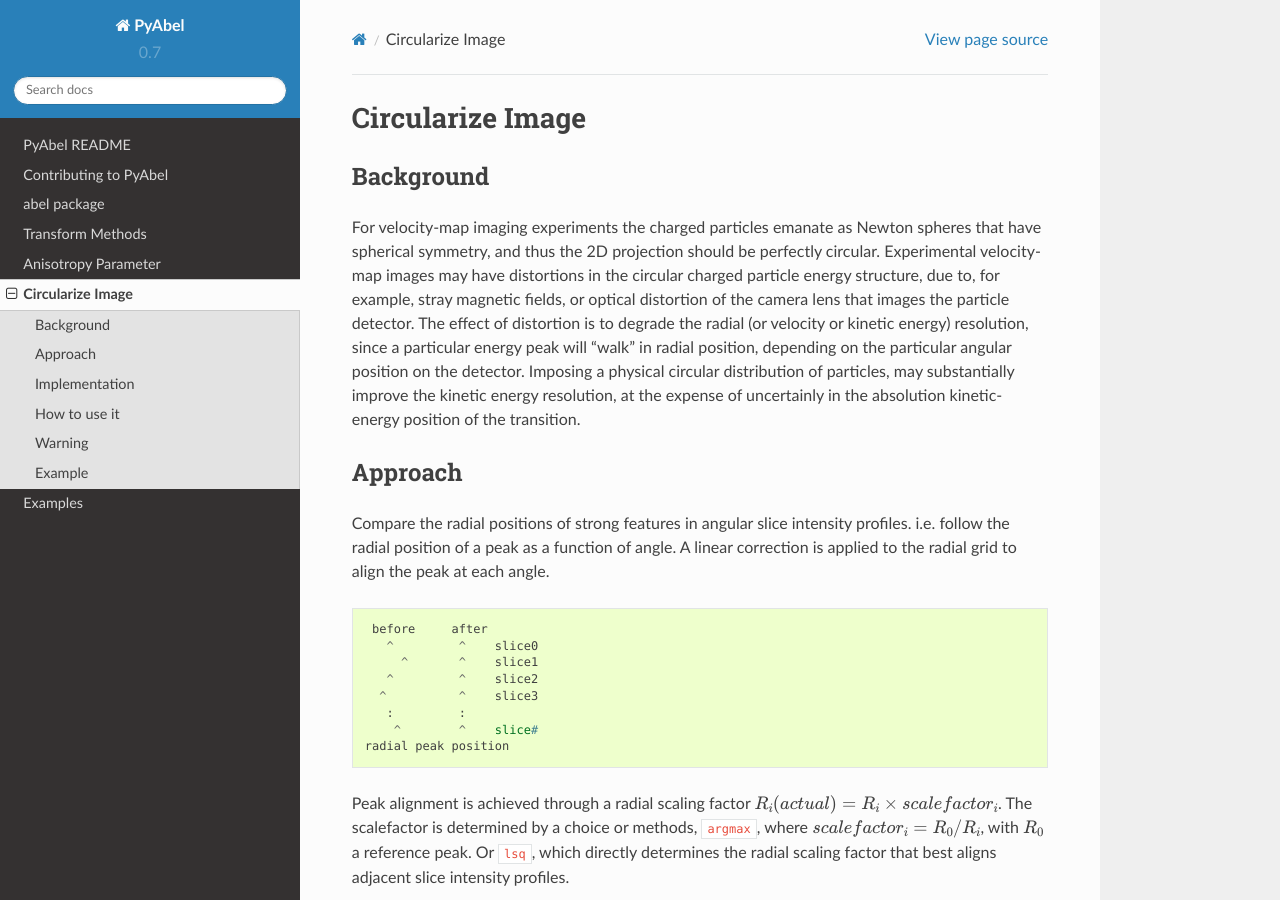
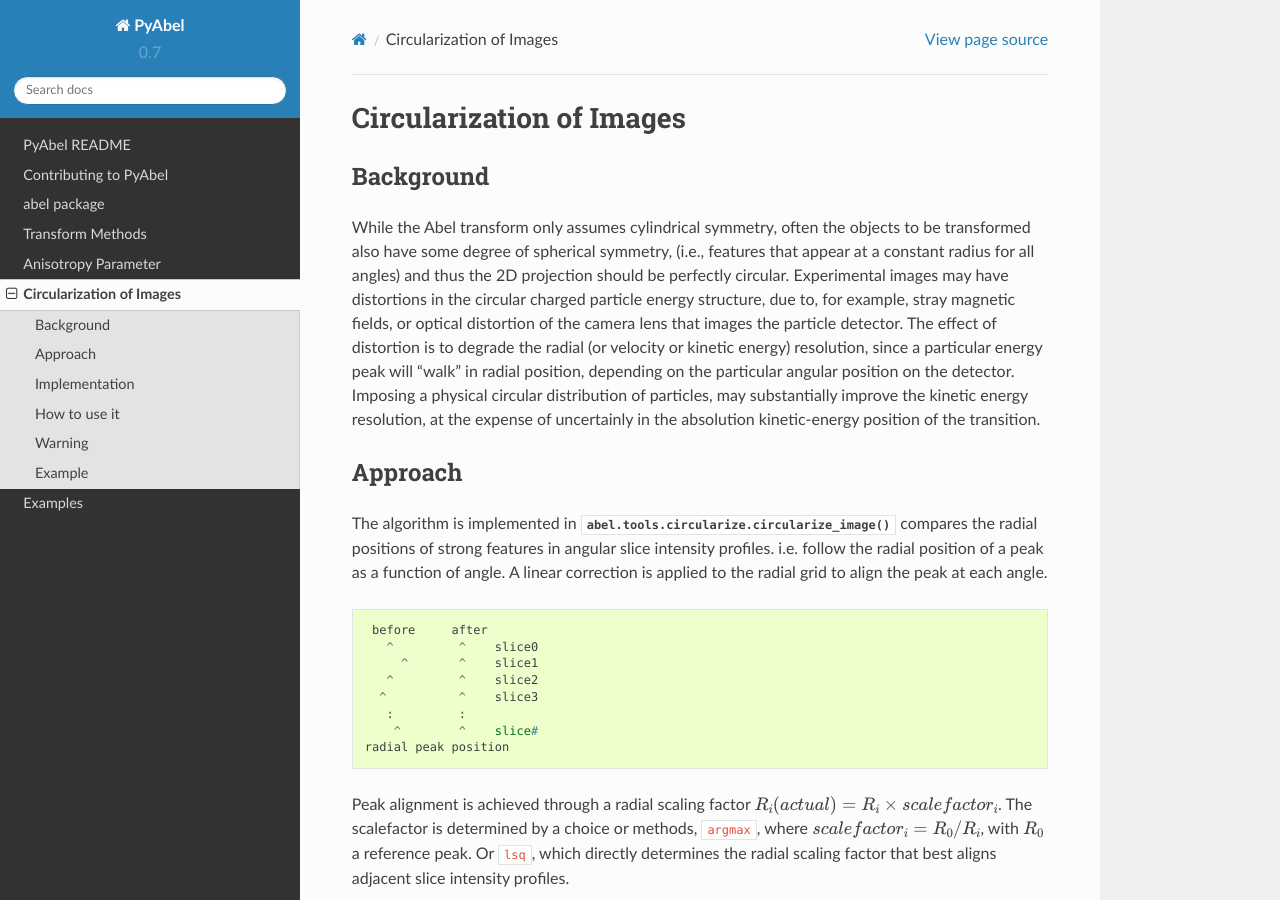
Before and after one commit to PyAbel/PyAbel, a Sphinx documentation site: the page built from doc/circularize_image.rst, in a window 1280 px wide and 900 px high. Built offline with Sphinx 7.4.7 and the Read the Docs theme 2.0.0, drawn with Linux system fonts in a browser that asks for light colours.

Commit message:
Review improvements.  changes to be considered. My be an issue with auto generated code docs

```diff
--- a/doc/circularize_image.rst
+++ b/doc/circularize_image.rst
@@ -1,15 +1,16 @@
-Circularize Image
-=================
+Circularization of Images
+=========================
 
 Background
 ----------
 
-For velocity-map imaging experiments the charged particles emanate as Newton spheres that have spherical symmetry, and thus the 2D projection should be perfectly circular. Experimental velocity-map images may have distortions in the circular charged particle energy structure, due to, for example, stray magnetic fields, or optical distortion of the camera lens that images the particle detector. The effect of distortion is to degrade the radial (or velocity or kinetic energy) resolution, since a particular energy peak will "walk" in radial position, depending on the particular angular position on the detector. Imposing a physical circular distribution of particles, may substantially improve the kinetic energy resolution, at the expense of uncertainly in the absolution kinetic-energy position of the transition.
+While the Abel transform only assumes cylindrical symmetry, often the objects to be transformed also have some degree of spherical symmetry, (i.e., features that appear at a constant radius for all angles) and thus the 2D projection should be perfectly circular. Experimental images may have distortions in the circular charged particle energy structure, due to, for example, stray magnetic fields, or optical distortion of the camera lens that images the particle detector. The effect of distortion is to degrade the radial (or velocity or kinetic energy) resolution, since a particular energy peak will "walk" in radial position, depending on the particular angular position on the detector. Imposing a physical circular distribution of particles, may substantially improve the kinetic energy resolution, at the expense of uncertainly in the absolution kinetic-energy position of the transition.
 
 Approach
 --------
 
-Compare the radial positions of strong features in angular slice intensity profiles. i.e. follow the radial position of a peak as a function of angle. A linear correction is applied to the radial grid to align the peak at each angle.
+The algorithm is implemented in :func:`abel.tools.circularize.circularize_image`
+compares the radial positions of strong features in angular slice intensity profiles. i.e. follow the radial position of a peak as a function of angle. A linear correction is applied to the radial grid to align the peak at each angle.
 ::
      before     after
        ^         ^    slice0
@@ -33,7 +34,7 @@ unperturbed grid.
 
 How to use it
 -------------
-The ``circularize_image()`` function is called directly ::
+The :func:`circularize_image()` function is called directly ::
 
  IMcirc, angle, radial_correction, radial_correction_function =\
      abel.tools.circularize.circularize_image(IM, method='lsq',\
```
Also changed, not shown: 3 other files.
